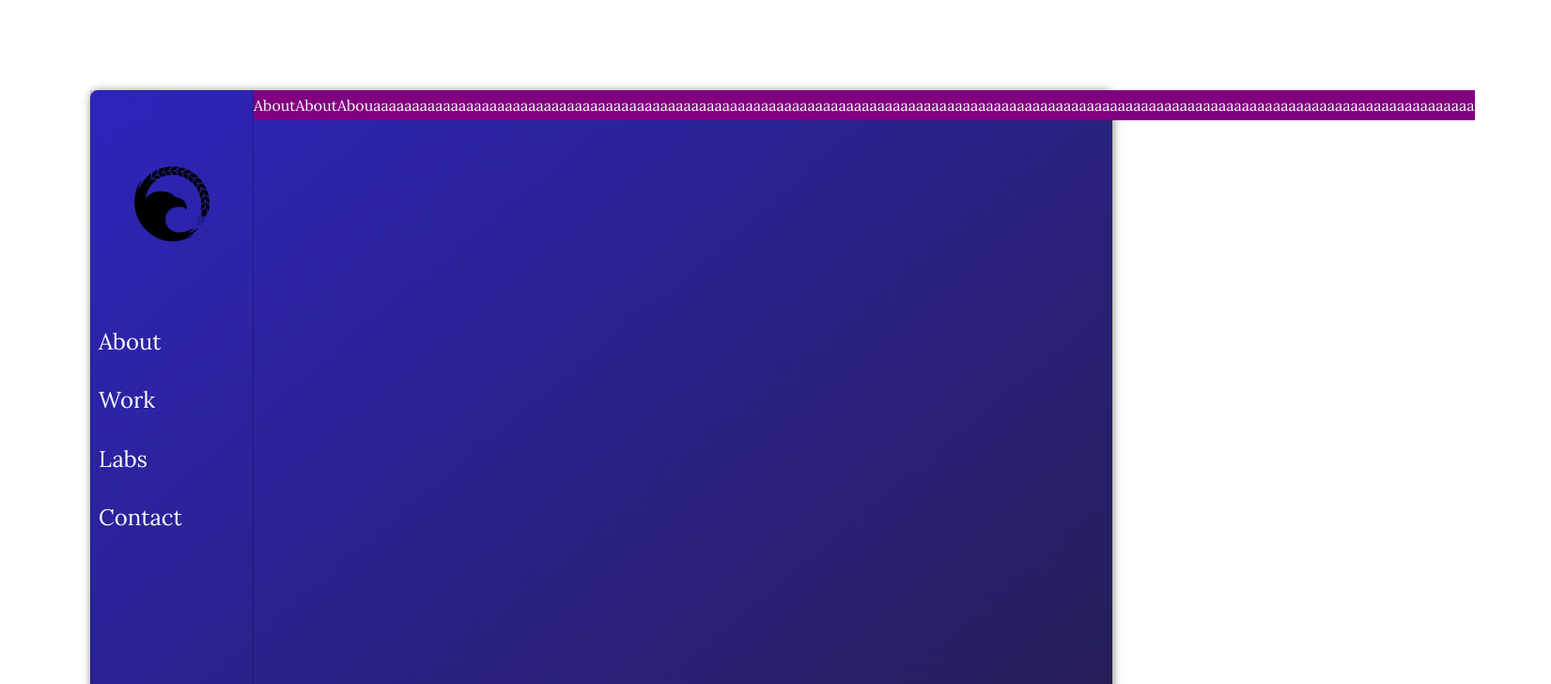
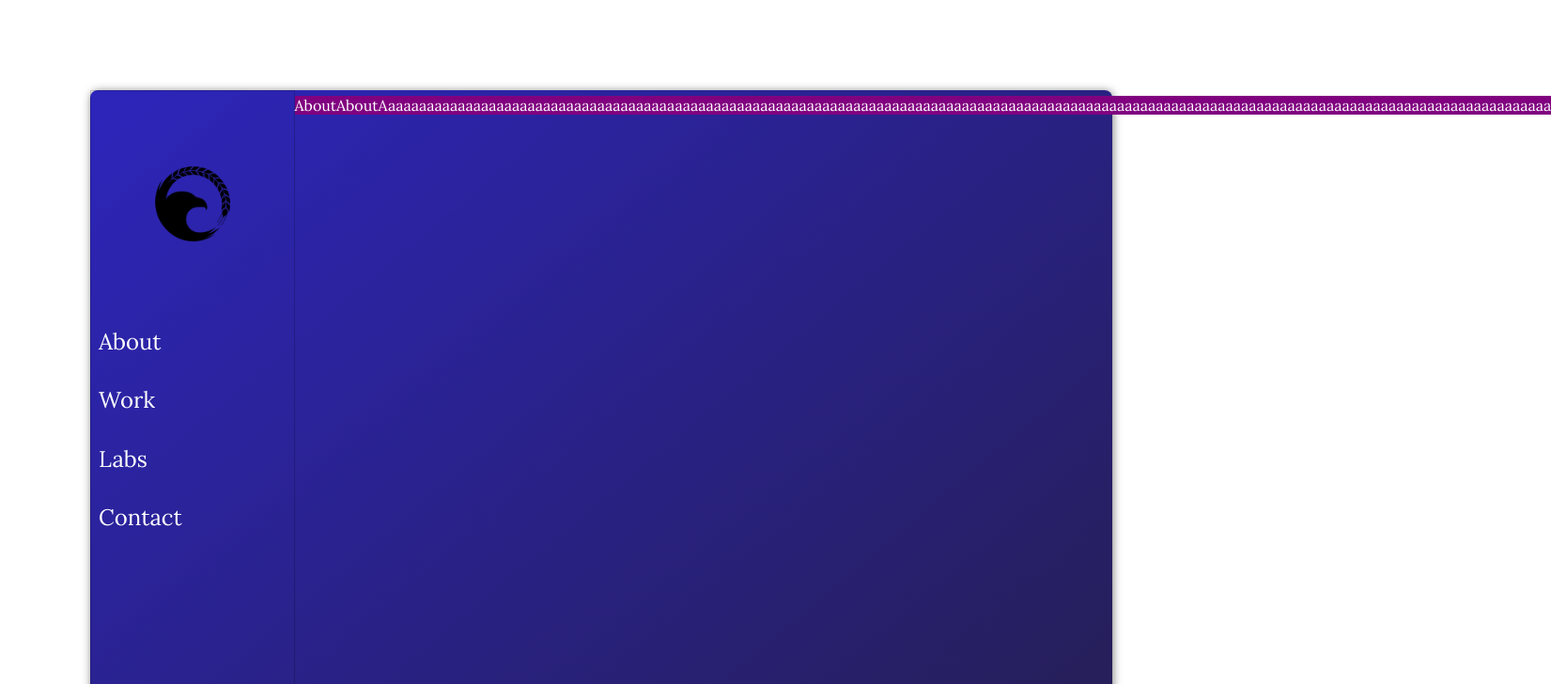
Before and after one commit to lucaskahl/my-portfolio-page, a website: page index.html in a window 1280 px wide. Shown: the top 728 px of the page at 94% size, 1651 px wide, since content can reach past the window. Drawn offline with Linux system fonts and the light colour scheme.

Commit message:
Small fix to the text

```diff
--- a/index.html
+++ b/index.html
@@ -31,7 +31,7 @@
             </nav>
             <main class="portfolio-view">
                 <div class="area">
-                    <a class="area__info">AboutAboutAbouaaaaaaaaaaaaaaaaaaaaaaaaaaaaaaaaaaaaaaaaaaaaaaaaaaaaaaaaaaaaaaaaaaaaaaaaaaaaaaaaaaaaaaaaaaaaaaaaaaaaaaaaaaaaaaaaaaaaaaaaaaaaaaaaaaaaaaaaaaaaaa</a>
+                    <a class="area__info">AboutAboutAaaaaaaaaaaaaaaaaaaaaaaaaaaaaaaaaaaaaaaaaaaaaaaaaaaaaaaaaaaaaaaaaaaaaaaaaaaaaaaaaaaaaaaaaaaaaaaaaaaaaaaaaaaaaaaaaaaaaaaaaaaaaaaaaaaaaaaaaaaaaaaaaaaaaaa</a>
                 </div>
             </main>
         </div>
--- a/sass/_components.scss
+++ b/sass/_components.scss
@@ -26,8 +26,6 @@
 
 .area {
 	&__info {
-		flex: 1;
-
 		line-height: 2rem;
 		text-align: center;
 		text-decoration: none;
--- a/sass/_layout.scss
+++ b/sass/_layout.scss
@@ -10,7 +10,7 @@
 
 .content {
 	display: flex;
-	width: 80%;
+	width: 100%;
 }
 
 .sidebar {
@@ -32,14 +32,14 @@
 
 .portfolio-view {
 	flex: 1;
+	height: 80rem;
+	width: 10rem;
 
-	height: 80rem;
+	display: flex;
+	flex-direction: column;
+
+	flex-wrap: wrap;
 }
 
 .area {
-	display: flex;
-
-	flex-wrap: wrap;
-
-	width: 2px !important;
 }
```
Also changed, not shown: css/style.css.
